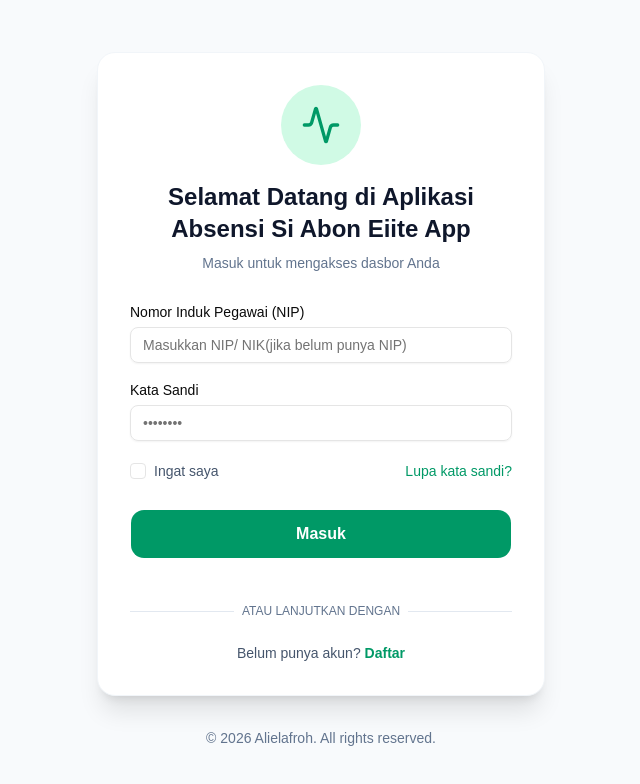
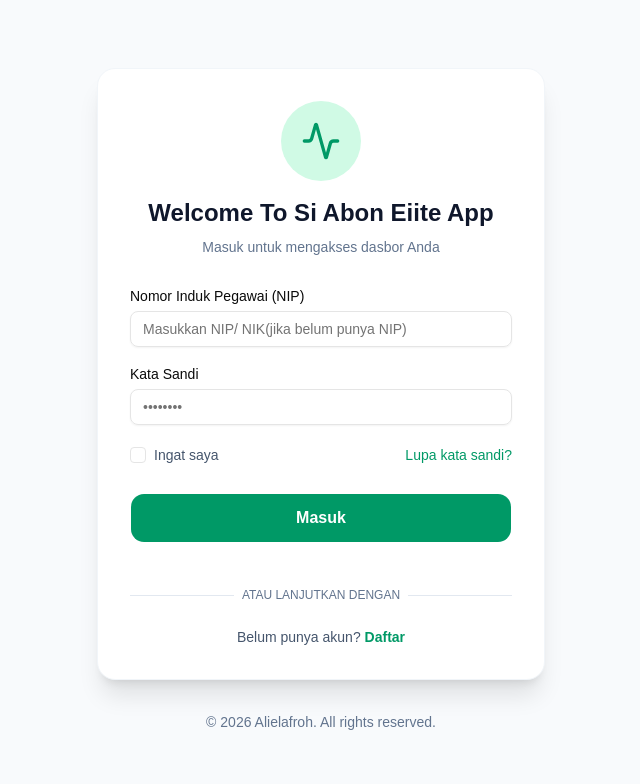
Before and after one commit to supergirl007/SiAbonMegilan, a React (Vite) app: page /login in a window 1280 px wide. Shown: the top 784 px of the page, without its empty margins (319-959 px from the left). Built offline with nearby package versions, Linux system fonts and the light colour scheme; no server answers.

Commit message:
fix: Translate login page title to English
The login page title and welcome message were partially in Indonesian and have been translated to English for consistency.

```diff
--- a/src/pages/Login.tsx
+++ b/src/pages/Login.tsx
@@ -226,7 +226,7 @@ export default function Login() {
             )}
           </div>
           <h1 className="text-2xl font-bold text-slate-900 dark:text-slate-50 text-center">
-            {view === 'login' ? `Selamat Datang di Aplikasi Absensi ${appName}` : view === 'register' ? 'Buat Akun Baru' : 'Lupa Kata Sandi'}
+            {view === 'login' ? `Welcome To ${appName}` : view === 'register' ? 'Buat Akun Baru' : 'Lupa Kata Sandi'}
           </h1>
           <p className="text-sm text-slate-500 dark:text-slate-400 text-center mt-2">
             {view === 'login' ? 'Masuk untuk mengakses dasbor Anda' : view === 'register' ? 'Daftar untuk mulai menggunakan aplikasi' : 'Masukkan email untuk mereset kata sandi Anda'}
```
